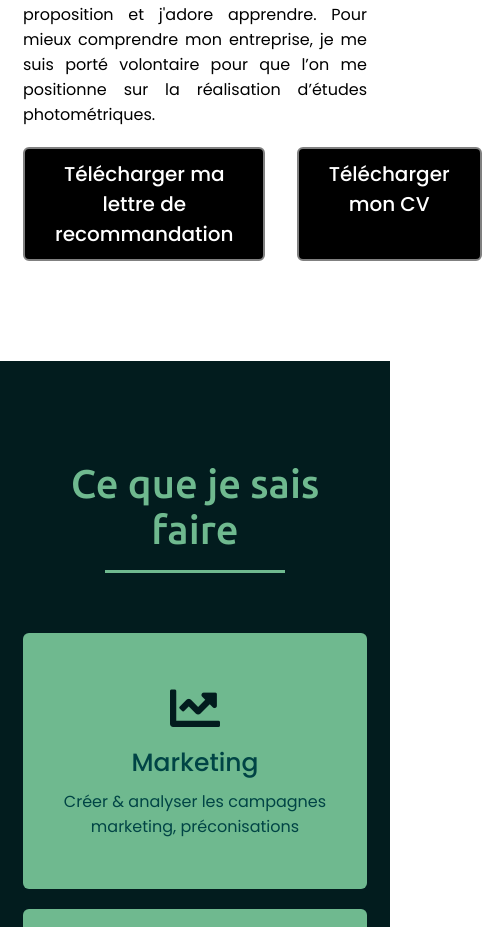
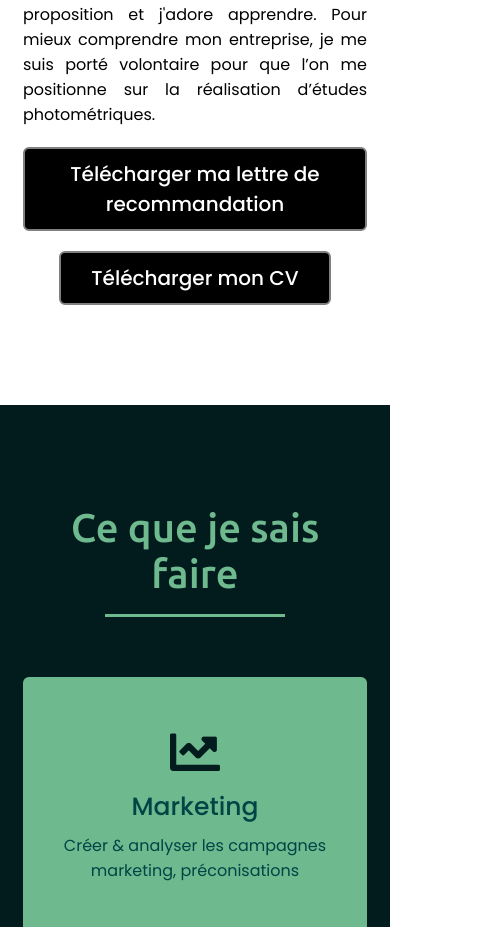
Before and after one commit to SamClairen/sitesamclairen, a plain HTML site: page index.html in a window 390 px wide. Shown: the part 2563-3490 px from the top of the page, 482 px wide, since content can reach past the window. Drawn offline with nearby package versions, Linux system fonts and the light colour scheme.

Commit message:
changement bouton

```diff
--- a/index.html
+++ b/index.html
@@ -75,8 +75,8 @@
 
                     </p>
                     <div class="bouton">
-                        <a href="LR_SAM CLAIREN.pdf" class="film2">Télécharger ma lettre de recommandation</a>
-                        <a href="cv.pdf" class="film">Télécharger mon CV</a>
+                        <div class="test"><a href="LR_SAM CLAIREN.pdf" class="film2">Télécharger ma lettre de recommandation</a></div>
+                        <div class="test"><a href="cv.pdf" class="film">Télécharger mon CV</a></div>
                     </div>
 
                 </div>
--- a/style.css
+++ b/style.css
@@ -674,6 +674,12 @@ footer span a:hover{
         font-size: 23px;
         line-height: 38px;
     }
+    .bouton{
+        display: block;
+    }
+    .film2 {
+        margin-right: 0;
+    }
 }
 
 .film {
@@ -691,11 +697,12 @@ footer span a:hover{
     color: rgb(38, 0, 255);
     border: 2px solid grey!important;
     transition: all 0.3s ease;
-    margin-right: 8vw;
 }
 
 .bouton{
     display: flex;
+    display: block;
+    text-align: center;
 }
 
 .center {
```
